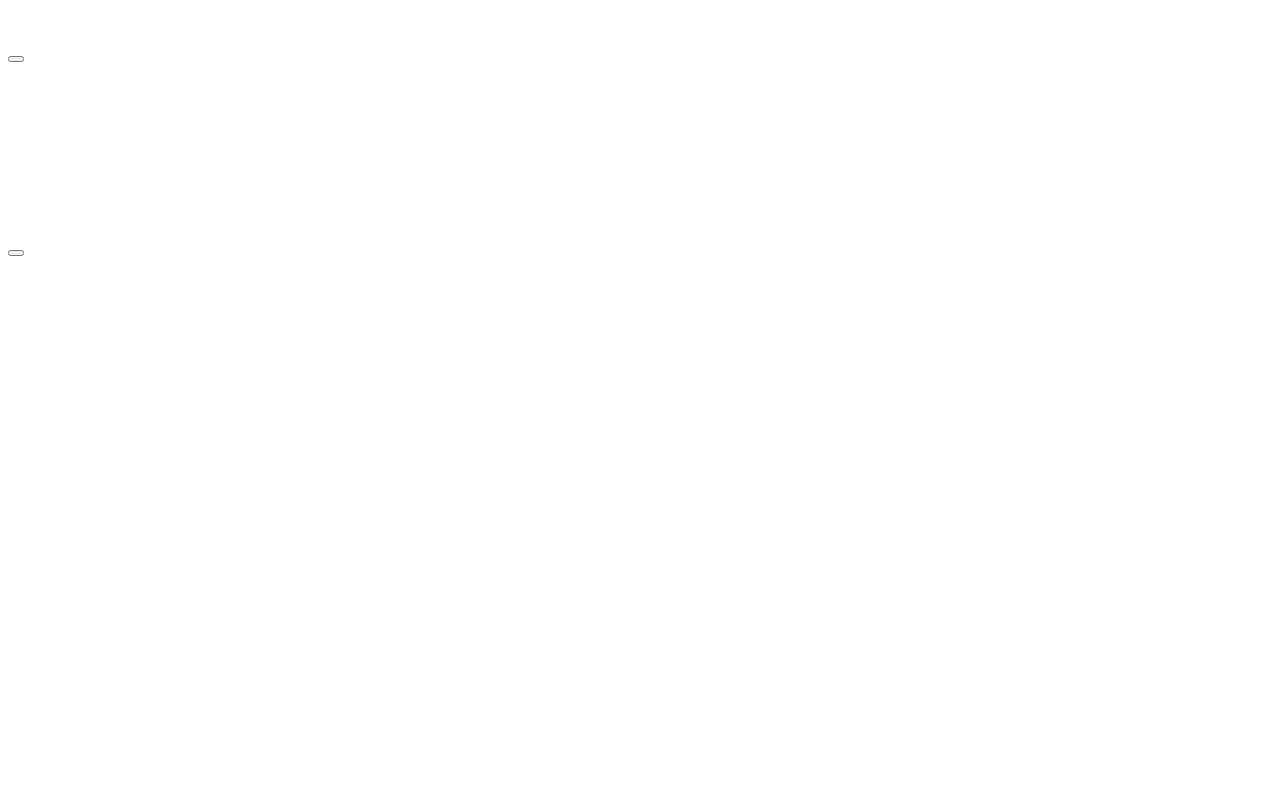
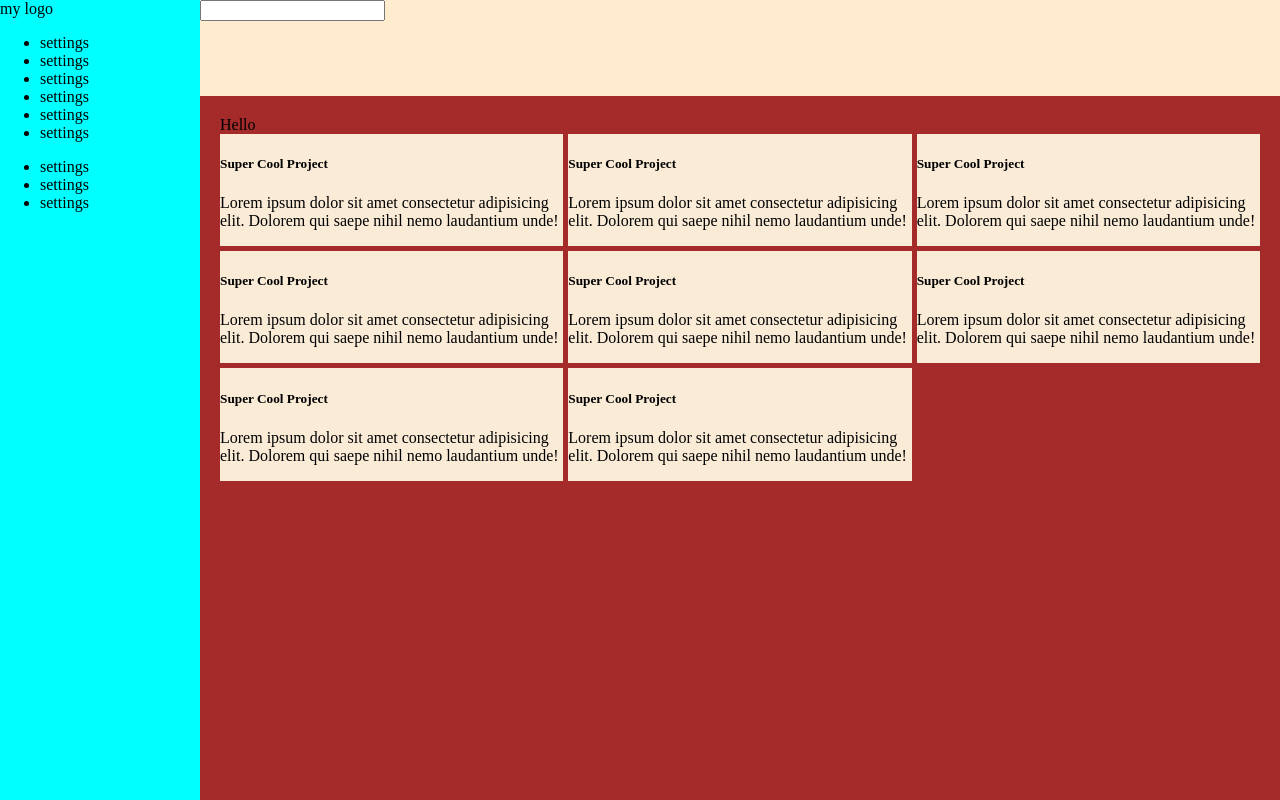
Before and after one commit to LittleCanOpener/Admin-Dashboard, a plain HTML site: page index.html in a window 1280 px wide. Drawn offline with Linux system fonts and the light colour scheme.

Commit message:
Darija Bolier

```diff
--- a/assets/css/style.css
+++ b/assets/css/style.css
@@ -0,0 +1,38 @@
+body {
+    margin: 0;
+}
+.container {
+    display: grid;
+    height: 100vh;
+    grid-template-areas:
+    "logo navbar navbar"
+    "logo section section"
+    "logo section section"
+    "logo section section"
+    "logo section section";
+    }
+.sidebar {
+    width: 200px;
+    background-color: aqua;
+    grid-area: logo;
+}
+.navbar {
+    background-color: blanchedalmond;
+    grid-area: navbar;
+}
+.grid {
+    background-color: brown;
+    grid-area: section;
+    padding: 20px;
+}
+.grid-container {
+    display: grid;
+    grid-template-columns: 1fr 1fr 1fr;
+    gap: 5px;
+}
+.grid .box {
+   background-color: antiquewhite;
+}
+.grid::before {
+    content: "Hello";
+}
--- a/index.html
+++ b/index.html
@@ -8,72 +8,62 @@
         <link rel="stylesheet" href="./assets/css/style.css">
     </head>
     <body>
-        <header>
-            <picture>
-                <img src="" alt="">
-            </picture>
-            <nav>
-                <a href=""></a>
-                <a href=""></a>
-                <a href=""></a>
+        <div class="container">
+            <div class="sidebar">
+                <div class="logo">my logo</div>
+                <ul>
+                    <li>settings</li>
+                    <li>settings</li>
+                    <li>settings</li>
+                    <li>settings</li>
+                    <li>settings</li>
+                    <li>settings</li>
+                </ul>
+                <ul>
+                    <li>settings</li>
+                    <li>settings</li>
+                    <li>settings</li>
+                </ul>
+            </div>
+            <nav class="navbar">
+                <input type="text">
             </nav>
-        </header>
-        <main>
-            <section>
-                <aside>
-                    <h1></h1>
-                    <p></p>
-                    <button></button>
-                </aside>
-                <picture>
-                    <img src="" alt="">
-                </picture>
-            </section>
-            <section>
-                <h2></h2>
-                <div>
-                    <figure>
-                        <img src="" alt="">
-                        <figcaption>
-                            <p></p>
-                        </figcaption>
-                    </figure>
-                    <figure>
-                        <img src="" alt="">
-                        <figcaption>
-                            <p></p>
-                        </figcaption>
-                    </figure>
-                    <figure>
-                        <img src="" alt="">
-                        <figcaption>
-                            <p></p>
-                        </figcaption>
-                    </figure>
-                    <figure>
-                        <img src="" alt="">
-                        <figcaption>
-                            <p></p>
-                        </figcaption>
-                    </figure>
+        <div class="grid">
+                <div class="grid-container">
+                <div class="box">
+                    <h5>Super Cool Project</h5>
+                    <p>Lorem ipsum dolor sit amet consectetur adipisicing elit. Dolorem qui saepe nihil nemo laudantium unde!</p>
                 </div>
-            </section>
-            <section>
-                <blockquote>
-                    <p></p>
-                    <span></span>
-                </blockquote>
-            </section>
-            <section>
-                <div>
-                    <h3></h3>
-                    <p></p>
+                <div class="box">
+                    <h5>Super Cool Project</h5>
+                    <p>Lorem ipsum dolor sit amet consectetur adipisicing elit. Dolorem qui saepe nihil nemo laudantium unde!</p>
                 </div>
-                <button></button>
-            </section>
-        </main>
-        <footer>
-            <a href=""></a>
-        </footer>
+                <div class="box">
+                    <h5>Super Cool Project</h5>
+                    <p>Lorem ipsum dolor sit amet consectetur adipisicing elit. Dolorem qui saepe nihil nemo laudantium unde!</p>
+                </div>
+                <div class="box">
+                    <h5>Super Cool Project</h5>
+                    <p>Lorem ipsum dolor sit amet consectetur adipisicing elit. Dolorem qui saepe nihil nemo laudantium unde!</p>
+                </div>
+                <div class="box">
+                    <h5>Super Cool Project</h5>
+                    <p>Lorem ipsum dolor sit amet consectetur adipisicing elit. Dolorem qui saepe nihil nemo laudantium unde!</p>
+                </div>
+                <div class="box">
+                    <h5>Super Cool Project</h5>
+                    <p>Lorem ipsum dolor sit amet consectetur adipisicing elit. Dolorem qui saepe nihil nemo laudantium unde!</p>
+                </div>
+                <div class="box">
+                    <h5>Super Cool Project</h5>
+                    <p>Lorem ipsum dolor sit amet consectetur adipisicing elit. Dolorem qui saepe nihil nemo laudantium unde!</p>
+                </div>
+                <div class="box">
+                    <h5>Super Cool Project</h5>
+                    <p>Lorem ipsum dolor sit amet consectetur adipisicing elit. Dolorem qui saepe nihil nemo laudantium unde!</p>
+                </div>
+            </div>
+            </div>
+        </div>
     </body>
 </html>
```
